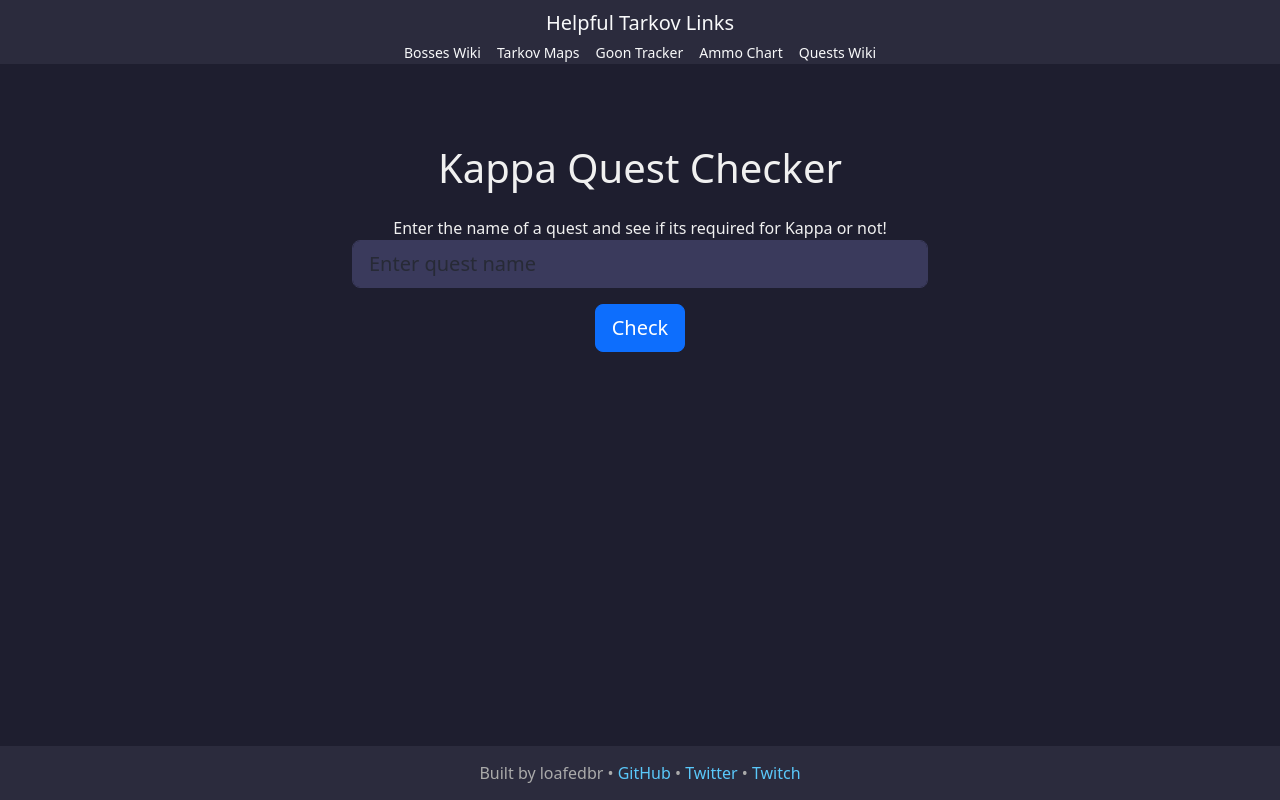
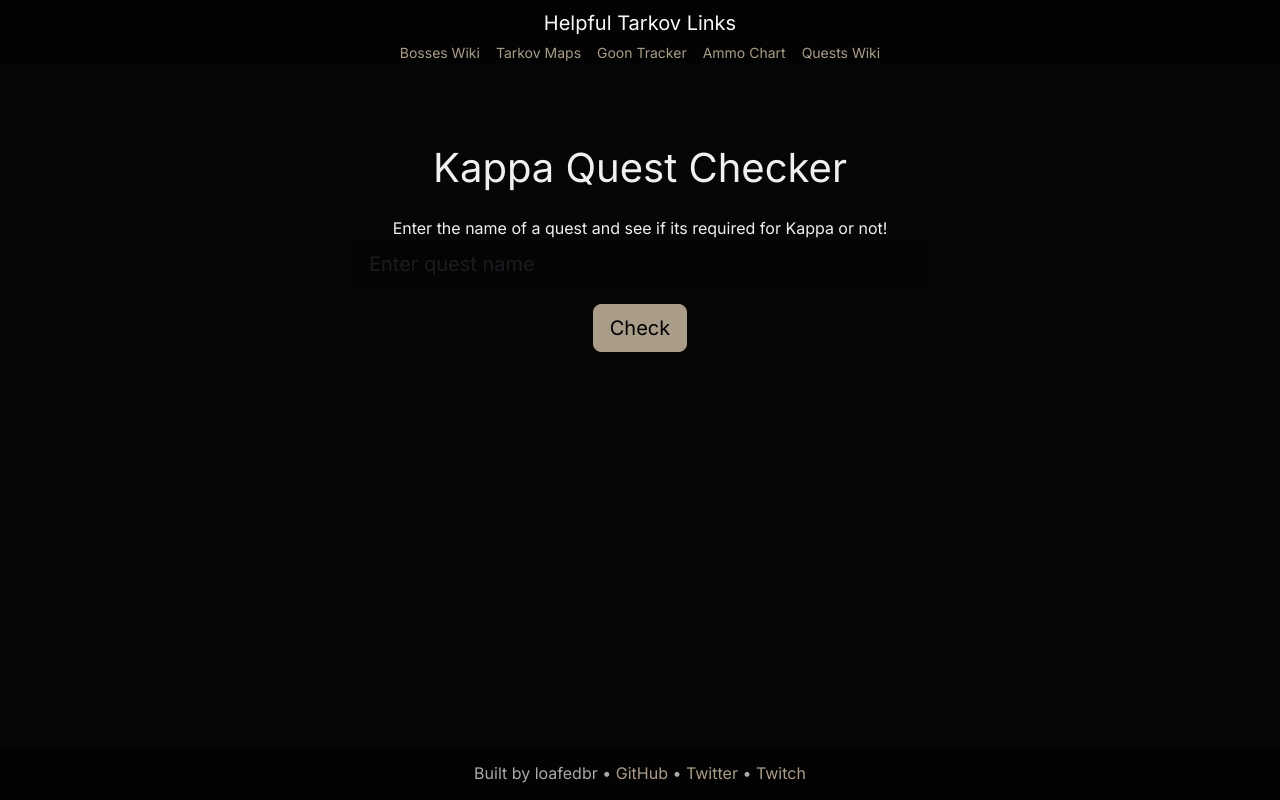
Before and after one commit to loafedbr/kappa-quest-checker, a Flask app: page / in a window 1280 px wide. Run offline with Flask 3, Linux system fonts and the light colour scheme.

Commit message:
New color pallette and icon

```diff
--- a/templates/index.html
+++ b/templates/index.html
@@ -4,27 +4,30 @@
     <meta charset="UTF-8">
     <title>Kappa Quest Checker</title>
     <link href="https://cdn.jsdelivr.net/npm/bootstrap@5.3.0/dist/css/bootstrap.min.css" rel="stylesheet">
+    <link href="https://fonts.googleapis.com/css2?family=Inter&display=swap" rel="stylesheet">
+	<link rel="icon" href="{{ url_for('static', filename='favicon.ico') }}" type="image/x-icon">
 <style>
     body {
-            background-color: #1e1e2f;
+        background-color: #080605;
         color: #f0f0f0;
+        font-family: 'Inter', sans-serif;
     }
     .container {
         max-width: 600px;
         margin-top: 80px;
     }
     input.form-control {
-            background-color: #3a3a5c;
+        background-color: #040404;
         color: #fff;
-            border: 1px solid #3a3a5c;
+        border: 1px solid #040404;
     }
     .alert {
-            background-color: #3a3a5c;
+        background-color: #040404;
         color: #fff;
         border: 1px solid #555;
     }
     .list-group-item-dark {
-            background-color: #1e1e2f;
+        background-color: #080605;
         color: #fff;
         border: 1px solid #444;
     }
@@ -34,30 +37,51 @@
         width: 100%;
         text-align: center;
         padding: 15px;
-            background-color: #2b2b3d;
+        background-color: #030303;
         color: #aaa;
     }
     a {
-            color: #5ac8fa;
+        color: #a99c88;
         text-decoration: none;
     }
     a:hover {
-            color: #91d8ff;
+        color: #d2c7b4;
+    }
+    .navbar .nav-link {
+        color: #a99c88 !important;
+    }
+    .navbar .nav-link:hover {
+        color: #d2c7b4 !important;
     }
     #loading {
         display: none;
         margin-top: 20px;
     }
     .navbar a.nav-link:hover {
-        background-color: #3a3a5c;
+        background-color: #040404;
         border-radius: 4px;
         padding: 2px 6px;
         transition: background-color 0.2s ease-in-out;
     }
+    .navbar-dark-custom {
+        background-color: #030303;
+        padding-top: 4px;
+        padding-bottom: 4px;
+    }
+    .btn-primary {
+        background-color: #a99c88;
+        border-color: #a99c88;
+        color: #000;
+    }
+    .btn-primary:hover {
+        background-color: #d2c7b4;
+        border-color: #d2c7b4;
+        color: #000;
+    }
 </style>
 </head>
 <body>
-<nav class="navbar navbar-dark" style="background-color: #2b2b3d; padding-top: 4px; padding-bottom: 4px;">
+<nav class="navbar navbar-dark navbar-dark-custom">
     <div class="container d-flex flex-column align-items-center" style="margin-top: 4px;">
         <span class="text-light fs-5 mb-2">Helpful Tarkov Links</span>
         <div class="d-flex gap-3 flex-wrap justify-content-center" style="font-size: 0.875rem; line-height: 1;">
```
Also changed, not shown: static/favicon.ico (added). Lines whose indentation alone changed are shown as unchanged.
